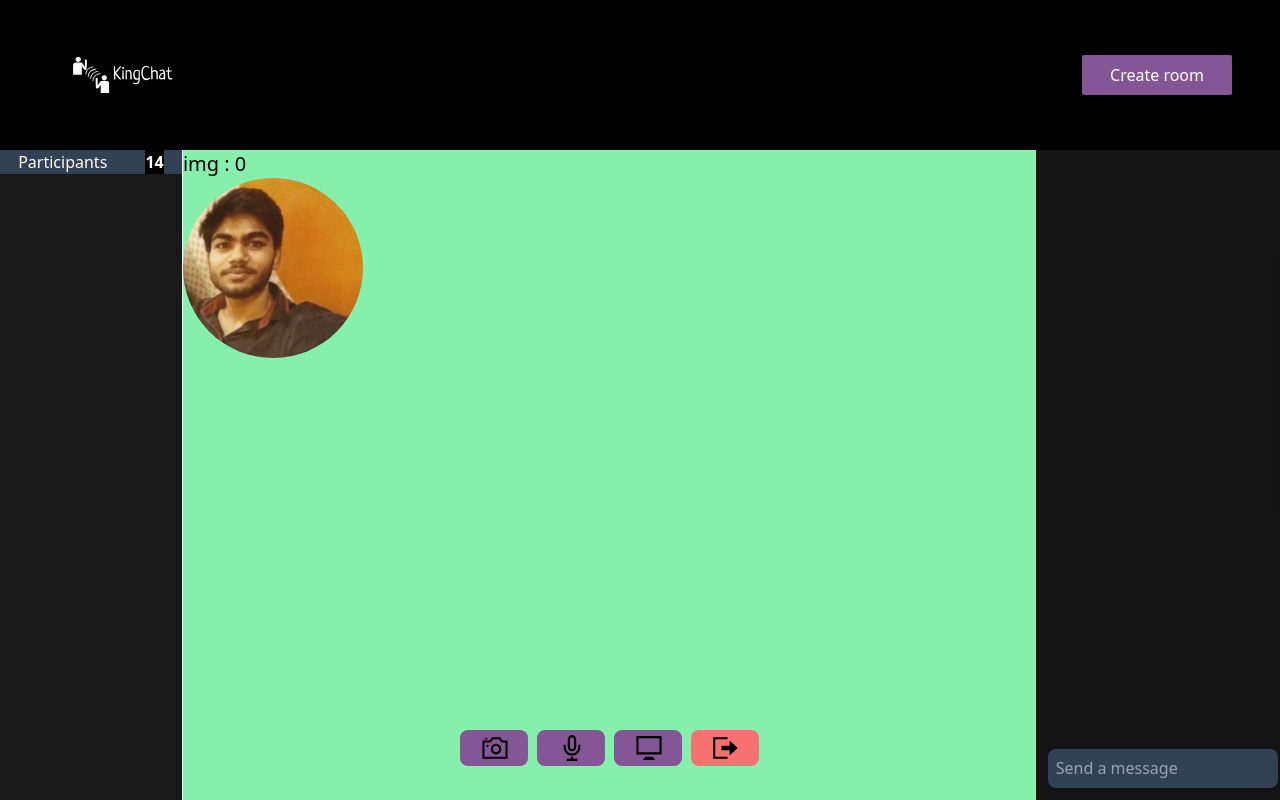
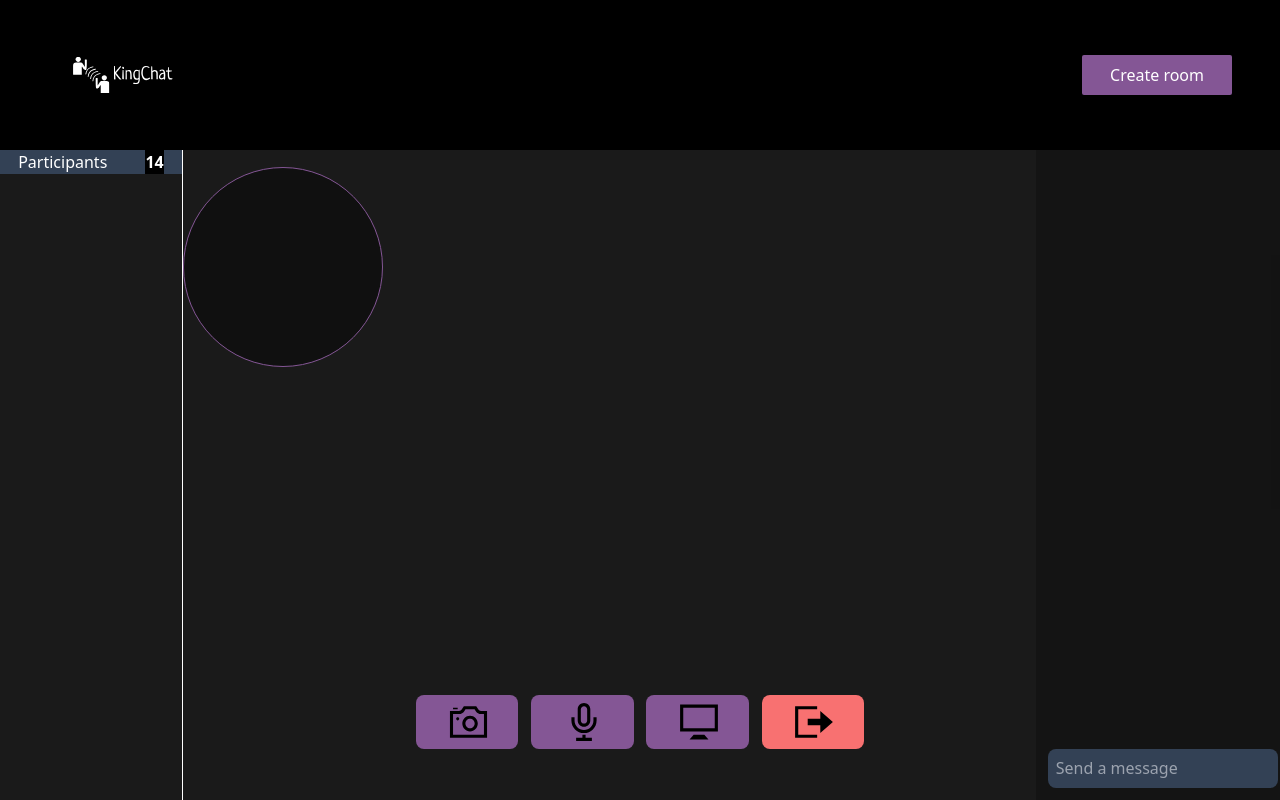
Before and after one commit to ashdude14/kingChat, a React (Vite) app in the folder front-end/: page /room in a window 1280 px wide. Both pictures are taken after a click on the button "Join Stream". Built offline with nearby package versions, Linux system fonts and the light colour scheme.

Commit message:
more detailed front-end

```diff
--- a/front-end/src/Component/Room.tsx
+++ b/front-end/src/Component/Room.tsx
@@ -3,7 +3,7 @@ import cam from "../assets/camera.svg";
 import exit from "../assets/app-name/exit.svg";
 import mic from "../assets/app-name/mic.svg";
 import ss from "../assets/app-name/sshare.svg";
-import ash from "../assets/app-name/ash.png";
+//import ash from "../assets/app-name/ash.png";
 
 const Room: React.FC = () => {
   const [show, setShow] = useState<boolean>(false);
@@ -31,7 +31,7 @@ const Room: React.FC = () => {
 
   return (
     <>
-      <div className="flex justify-between w-[100%]  flex-1 overflow-y-scroll  ">
+      <div className="flex justify-between w-[100%]  flex-1 overflow-hidden ">
         <div className="w-[15%] hidden md:flex flex-col border-r border-white">
           <div className="w-full h-full ">
             <p className="text-white text-md bg-slate-700   px-[10%] relative">
@@ -40,14 +40,43 @@ const Room: React.FC = () => {
             </p>
           </div>
         </div>
+
+
+
+
+
         <div className="sm:w-[70%] w-[100%] relative  ">
-          <button
+
+          {/* Screen-share container */}
+
+
+          <div className={`bg-slate-900  w-full h-[60%] flex  ${sc ? 'block' : 'hidden'}`}>
+            {/* Screen Share Content here.... */}
+          </div>
+
+          {/* Profiles here on joining stream margin left margin bottom flex for profile */}
+          <div className="flex-1 w-full h-full justify-center items-center overflow-y-scroll mt-[2%] mb-[20%] flex-wrap">
+          {Array.from({ length: joiners }).map((_, index) => (
+              <div key={index} className="  bg-black/40 border  rounded-full border-[#845695] flex overflow-hidden justify-center  cursor-pointer  items-center w-[100px] h-[100px] sm:w-[200px] sm:h-[200px] flex-wrap">
+              </div>
+            ))}
+          </div>
+
+
+
+
+        </div>
+
+        <button
             className={`absolute bottom-0  mx-[40%] w-[20%] rounded-lg bg-[#845695] mb-[4%] text-sm sm:text-xl p-[0.5%]  ${show ? `hidden` : `block`}`}
             onClick={joinHandler}
           >
             Join Stream
           </button>
-          <div className={`flex absolute bottom-0  justify-center w-full gap-[1%] ${show ? 'block' : 'hidden'} mb-[4%]`}>
+
+
+
+        <div className={`flex absolute bottom-0  justify-center w-full gap-[1%] ${show ? 'block' : 'hidden'} mb-[4%]`}>
             <button className="bg-[#845695] rounded-lg w-[8%] pl-[2%]">
               <img src={cam} alt="Camera" className="w-[70%] h-[70%]" />
             </button>
@@ -62,25 +91,8 @@ const Room: React.FC = () => {
             </button>
           </div>
 
-          {/* Screen-share container */}
-          <div className={`bg-slate-900 flex w-full h-[60%] flex-1 absolute ${sc ? 'block' : 'hidden'}`}>
-            {/* Screen Share Content here.... */}
-          </div>
 
-          {/* Profiles here on joining stream */}
-          <div className="flex-2 bg-green-300 w-full h-full  overflow-y-auto ">
-          {Array.from({ length: joiners }).map((_, index) => (
-              <div key={index}>
-                <h1 className="text-xl text-black">img : {index}</h1>
-               <img src={ash}
-                alt="profile"
-                className="rounded-full "
-               />
-              </div>
-            ))}
-          </div>
-        </div>
-        <div className="w-[20%] h-full hidden sm:block bg-black/25 relative ">
+        <div className="w-[20%] h-full hidden sm:block bg-black/25 relative overflow-hidden ">
           <input
             className="absolute rounded-lg  bottom-0 m-[5%] w-[94%] h-[6%] p-[3%]  bg-slate-700"
             placeholder="Send a message"
```
Also changed, not shown: 1 other file (tests, documents, lock files or other folders).
